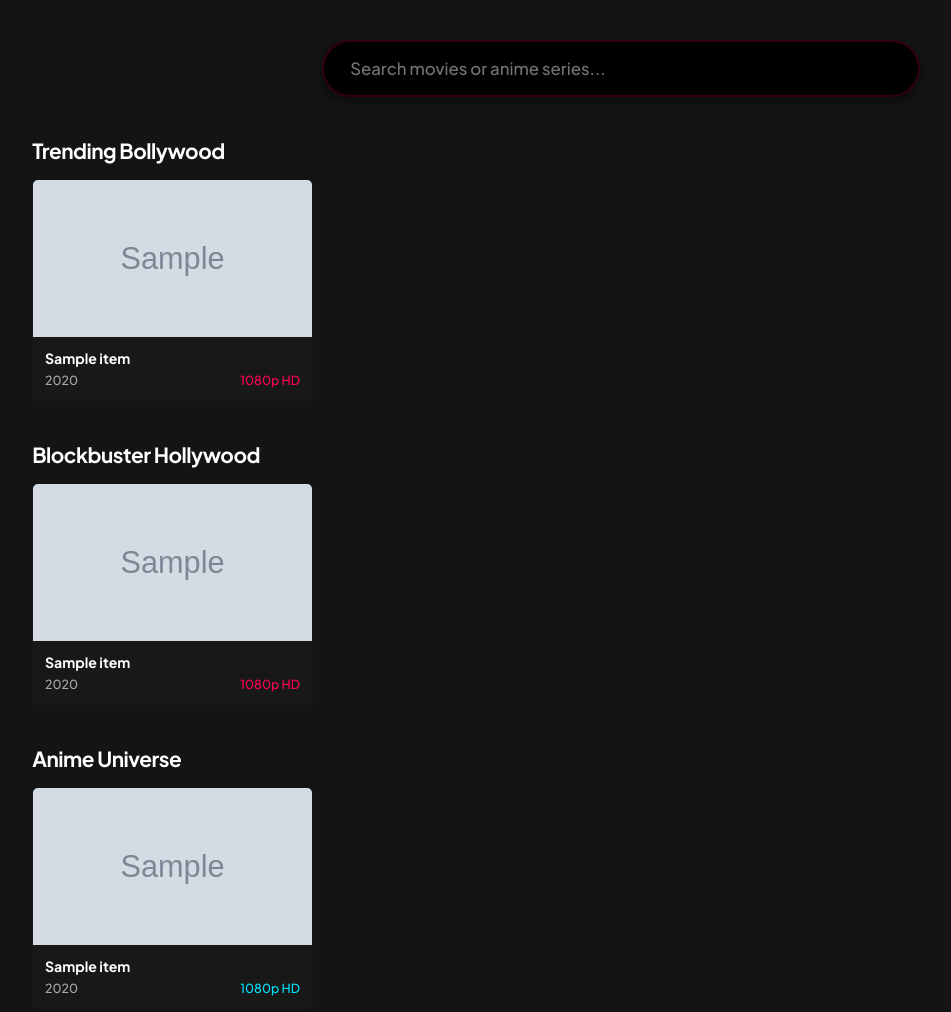
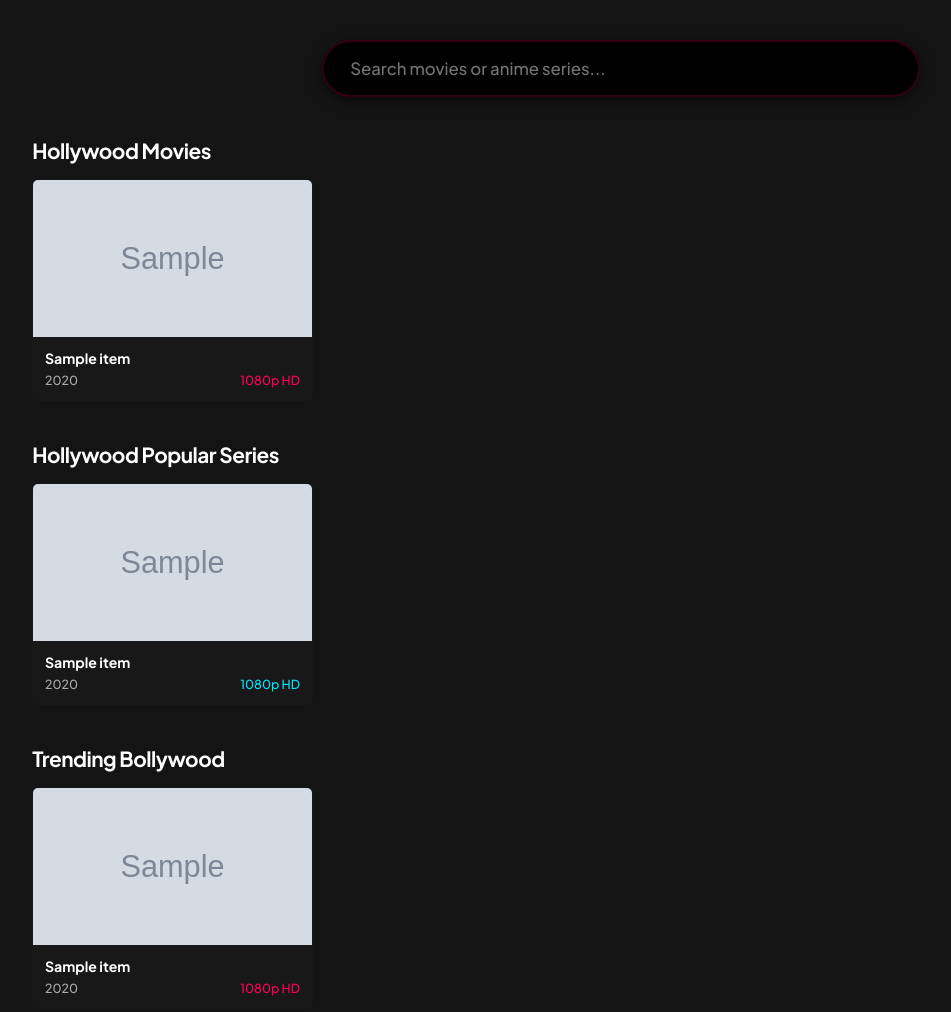
Before and after one commit to Nobody6215651/freeflix-app, a Flask app: template templates/index.html in a window 1280 px wide. Shown: the part 76-1088 px from the top of the page, without its empty margins (19-970 px from the left). Run offline with Flask 3, Linux system fonts and the light colour scheme; the template is opened without the code that fills it: most values are stand-ins (such as "Sample title", 1, 10 or a date in 2020); grey boxes marked "Sample" are stand-in pictures.

Commit message:
Update index.html

```diff
--- a/templates/index.html
+++ b/templates/index.html
@@ -212,11 +212,11 @@
     </main>
 
       <section class="shelf-container">
-        <h2 class="shelf-heading">Trending Bollywood</h2>
+    <h2 class="shelf-heading">Hollywood Movies</h2>
     <div class="movie-grid">
-            {% for item in bollywood %}
+        {% for item in hollywood %}
         <div class="movie-card" onclick="playMedia('{{ item.id }}', '{{ item.type }}', `{{ item.title }}`, '{{ item.year }}', '{{ item.embed_url }}')">
-                <div class="poster-frame" style="background-image: url('{{ item.poster }}')"></div>
+            <div class="poster-frame" style="background-image: url('{{ item.poster }}'); background-size: cover; background-position: center;"></div>
             <div class="card-details">
                 <div class="card-title">{{ item.title }}</div>
                 <div class="card-sub">
@@ -230,29 +230,11 @@
 </section>
 
 <section class="shelf-container">
-        <h2 class="shelf-heading">Blockbuster Hollywood</h2>
-        <div class="movie-grid">
-            {% for item in hollywood %}
-            <div class="movie-card" onclick="playMedia('{{ item.id }}', '{{ item.type }}', `{{ item.title }}`, '{{ item.year }}', '{{ item.embed_url }}')">
-                <div class="poster-frame" style="background-image: url('{{ item.poster }}')"></div>
-                <div class="card-details">
-                    <div class="card-title">{{ item.title }}</div>
-                    <div class="card-sub">
-                        <span>{{ item.year }}</span>
-                        <span style="color:var(--accent);">1080p HD</span>
-                    </div>
-                </div>
-            </div>
-            {% endfor %}
-        </div>
-    </section>
-
-    <section class="shelf-container">
-        <h2 class="shelf-heading">Anime Universe</h2>
+    <h2 class="shelf-heading">Hollywood Popular Series</h2>
     <div class="movie-grid">
         {% for item in anime %}
         <div class="movie-card" onclick="playMedia('{{ item.id }}', '{{ item.type }}', `{{ item.title }}`, '{{ item.year }}', '{{ item.embed_url }}')">
-                <div class="poster-frame" style="background-image: url('{{ item.poster }}')"></div>
+            <div class="poster-frame" style="background-image: url('{{ item.poster }}'); background-size: cover; background-position: center;"></div>
             <div class="card-details">
                 <div class="card-title">{{ item.title }}</div>
                 <div class="card-sub">
@@ -265,6 +247,23 @@
     </div>
 </section>
 
+<section class="shelf-container">
+    <h2 class="shelf-heading">Trending Bollywood</h2>
+    <div class="movie-grid">
+        {% for item in bollywood %}
+        <div class="movie-card" onclick="playMedia('{{ item.id }}', '{{ item.type }}', `{{ item.title }}`, '{{ item.year }}', '{{ item.embed_url }}')">
+            <div class="poster-frame" style="background-image: url('{{ item.poster }}'); background-size: cover; background-position: center;"></div>
+            <div class="card-details">
+                <div class="card-title">{{ item.title }}</div>
+                <div class="card-sub">
+                    <span>{{ item.year }}</span>
+                    <span style="color:var(--accent);">1080p HD</span>
+                </div>
+            </div>
+        </div>
+        {% endfor %}
+    </div>
+</section>
     <script>
         let currentShowId = null;
         let activeSeasonNum = 1;
```
Lines whose indentation alone changed are shown as unchanged.
